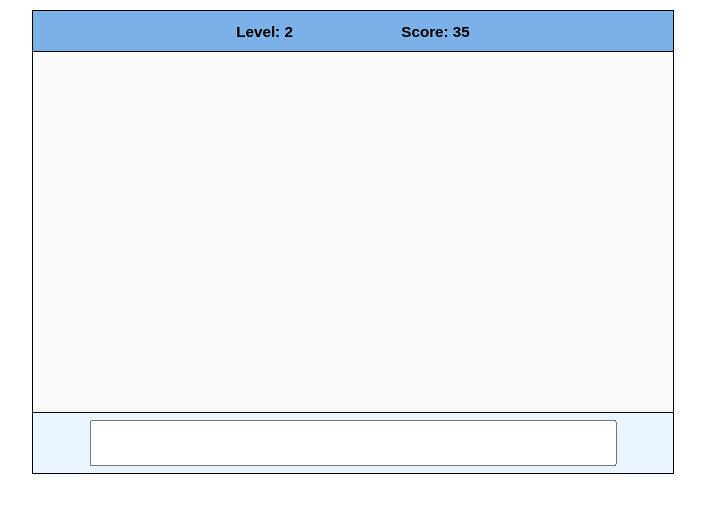
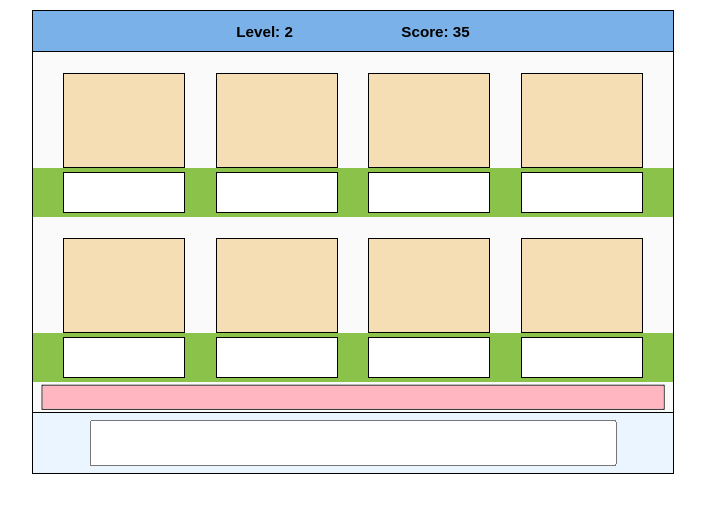
Before and after one commit to jieun-lee/type-the-food, a plain HTML site: page main.html in a window 1280 px wide. Shown: the part 91-604 px from the top of the page, without its empty margins (287-992 px from the left). Drawn offline with Linux system fonts and the light colour scheme.

Commit message:
Basic Layout for Game

```diff
--- a/main.html
+++ b/main.html
@@ -28,8 +28,37 @@
         <div class="game mainSection">
             <div class="game__paused hidden"></div>
             <div class="game__playing">
-                <div class="game__playing__customer__wrapper"></div>
-                <div class="game__playing__timer__wrapper"></div>
+                <div class="game__playing__customer__wrapper">
+                    <div class="game__playing__customer__row">
+                        <div class="game__playing__customer__person"></div>
+                        <div class="game__playing__customer__person"></div>
+                        <div class="game__playing__customer__person"></div>
+                        <div class="game__playing__customer__person"></div>
+                    </div>
+                    <div class="game__playing__customer__table">
+                        <div class="game__playing__customer__order"></div>
+                        <div class="game__playing__customer__order"></div>
+                        <div class="game__playing__customer__order"></div>
+                        <div class="game__playing__customer__order"></div>
+                    </div>
+                    <div class="game__playing__customer__row">
+                        <div class="game__playing__customer__person"></div>
+                        <div class="game__playing__customer__person"></div>
+                        <div class="game__playing__customer__person"></div>
+                        <div class="game__playing__customer__person"></div>
+                    </div>
+                    <div class="game__playing__customer__table">
+                        <div class="game__playing__customer__order"></div>
+                        <div class="game__playing__customer__order"></div>
+                        <div class="game__playing__customer__order"></div>
+                        <div class="game__playing__customer__order"></div>
+                    </div>
+                </div>
+                <div class="game__playing__timer__wrapper">
+                    <div class="game__playing__timer__border">
+                        <div class="game__playing__timer__colour"></div>
+                    </div>
+                </div>
             </div>
         </div>
 
--- a/styles/style.scss
+++ b/styles/style.scss
@@ -1,3 +1,11 @@
+$main-section-width: 640px;
+$game-section-height: 360px;
+$timer-height: 30px;
+
+$person-space-width: 120px;
+
+$basic-border: 1px solid black;
+
 * {
     font-family: sans-serif;
 }
@@ -21,8 +29,8 @@
     background: #FAFAFA;
     display: block;
     margin: 0 auto;
-    width: 640px;
-    border: 1px solid black;
+    width: $main-section-width;
+    border: $basic-border;
 }
 
 .stats {
@@ -48,7 +56,7 @@
 }
 
 .game {
-    height: 360px;
+    height: $game-section-height;
 
     &__paused {
         width: 100%;
@@ -62,14 +70,64 @@
         &__customer {
 
             &__wrapper {
-                height: 320px;
+                height: $game-section-height - $timer-height;
+            }
+
+            &__row {
+                display: flex;
+                flex-direction: row;
+                justify-content: space-evenly;
+                width: 100%;
+                height: 35%;
+            }
+
+            &__person {
+                background-color: wheat;
+                border: $basic-border;
+                width: $person-space-width;
+                height: 80%;
+                align-self: flex-end;
+            }
+
+            &__table {
+                display: flex;
+                flex-direction: row;
+                justify-content: space-evenly;
+                width: 100%;
+                height: 15%;
+                background-color: #8BC34A;
+            }
+
+            &__order {
+                background-color: white;
+                border: $basic-border;
+                width: $person-space-width;
+                height: 80%;
+                align-self: center;
             }
         }
 
         &__timer {
 
             &__wrapper {
-                height: 40px;
+                height: $timer-height;
+                position: relative;
+            }
+
+            &__border {
+                width: 97%;
+                height: 60%;
+                border: $basic-border;
+                position: absolute;
+                top: 50%;
+                left: 50%;
+                transform: translate(-50%, -50%);
+            }
+
+            &__colour {
+                width: 100%;   // -5% every 3 seconds
+                height: 100%;
+                background-color: lightpink;
             }
         }
     }
```
Also changed, not shown: styles/style.css.
